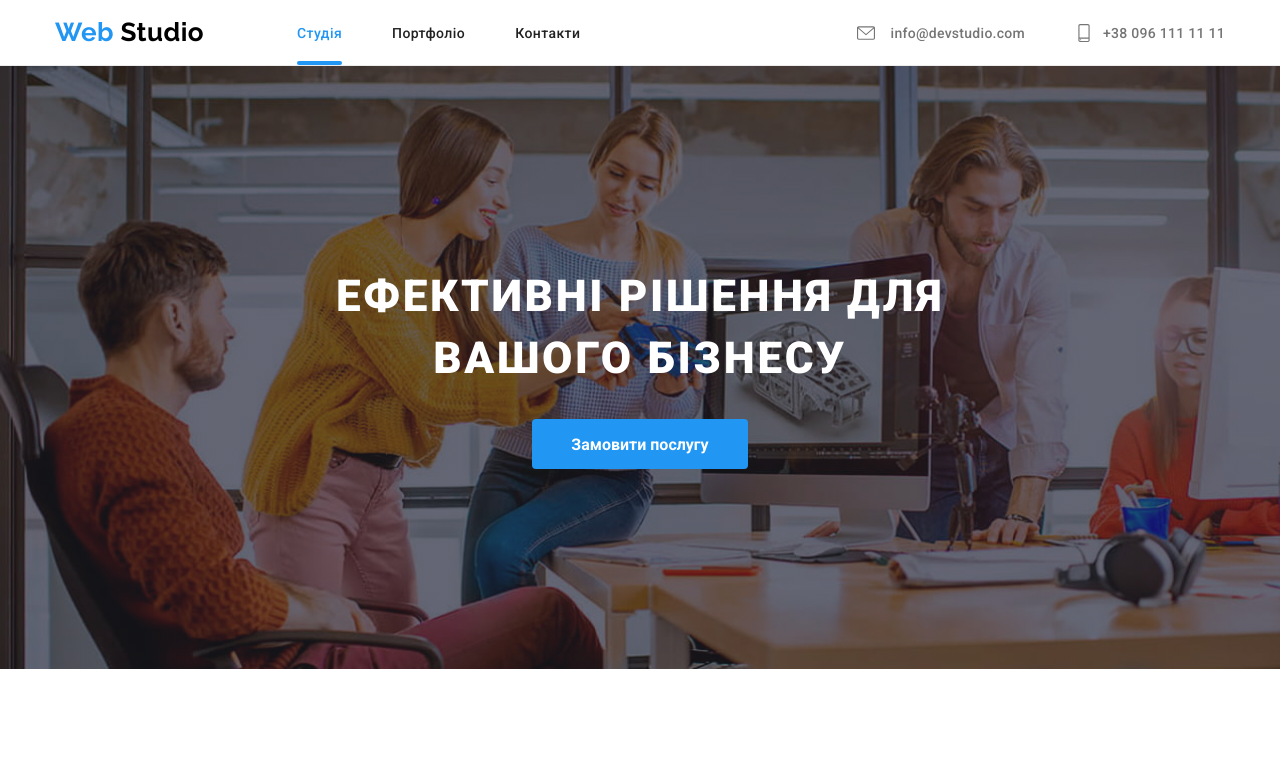
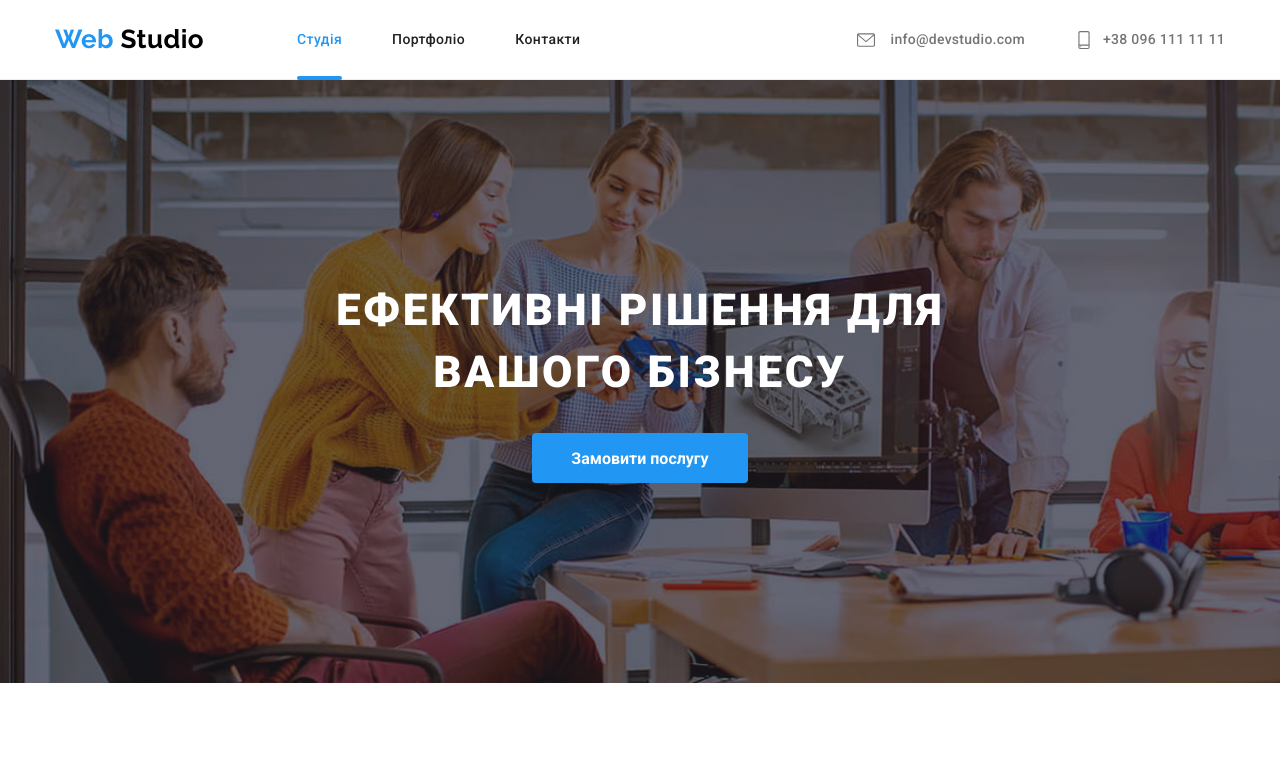
Before and after one commit to Polaolka/goit-markup-hw-05, a plain HTML site: page index.html in a window 1280 px wide. Shown: the top 760 px of the page. Drawn offline with nearby package versions, Linux system fonts and the light colour scheme.

Commit message:
Додає стилі хедера

```diff
--- a/css/styles.css
+++ b/css/styles.css
@@ -70,6 +70,9 @@ img {
 
 header {
     border-bottom: 1px solid #ECECEC;
+    height: 80px;
+    border-bottom: 1px solid #ECECEC;
+    display: flex;
 }
 
 .logo {
@@ -95,8 +98,8 @@ header {
 
 .site-nav .link {
     display: inline-block;
-    padding-top: 25px;
-    padding-bottom: 24px;
+    padding-top: 32px;
+    padding-bottom: 33px;
     font-weight: 500;
     font-size: 14px;
     text-decoration: none;
```
